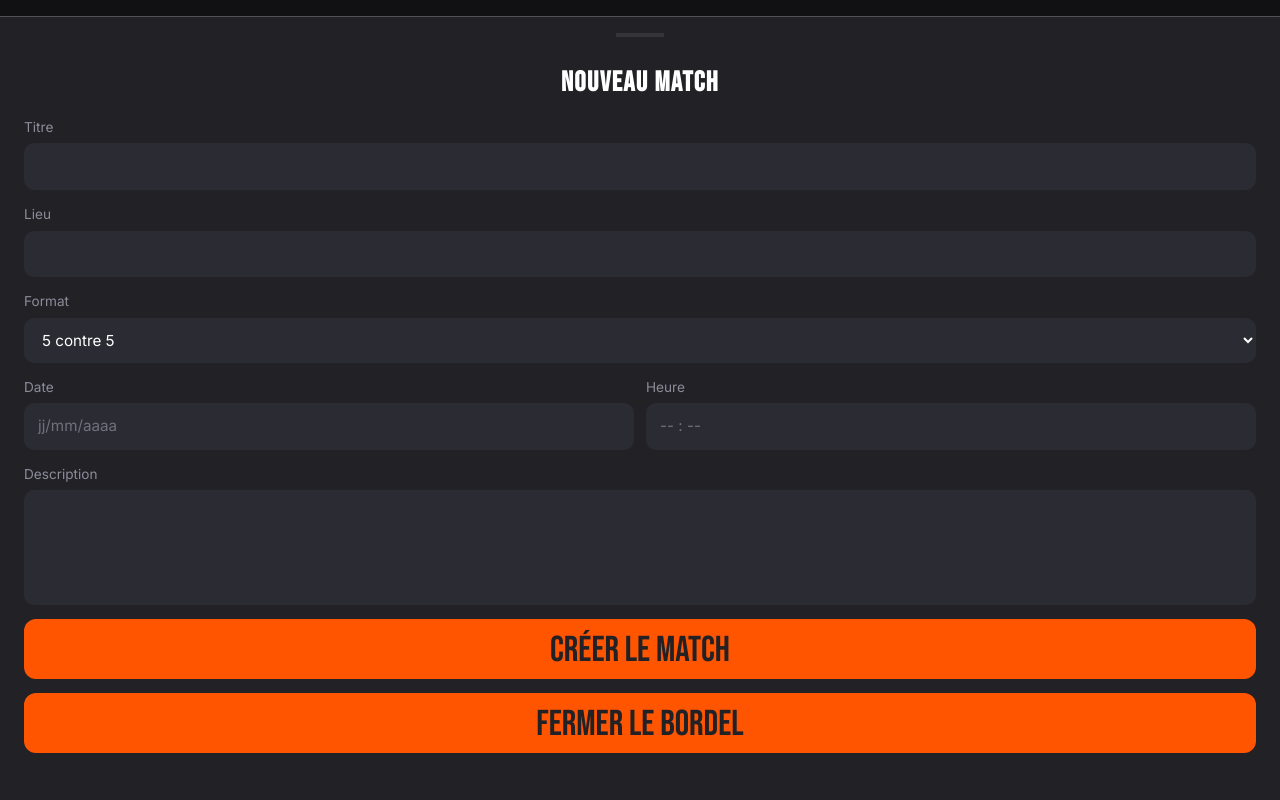
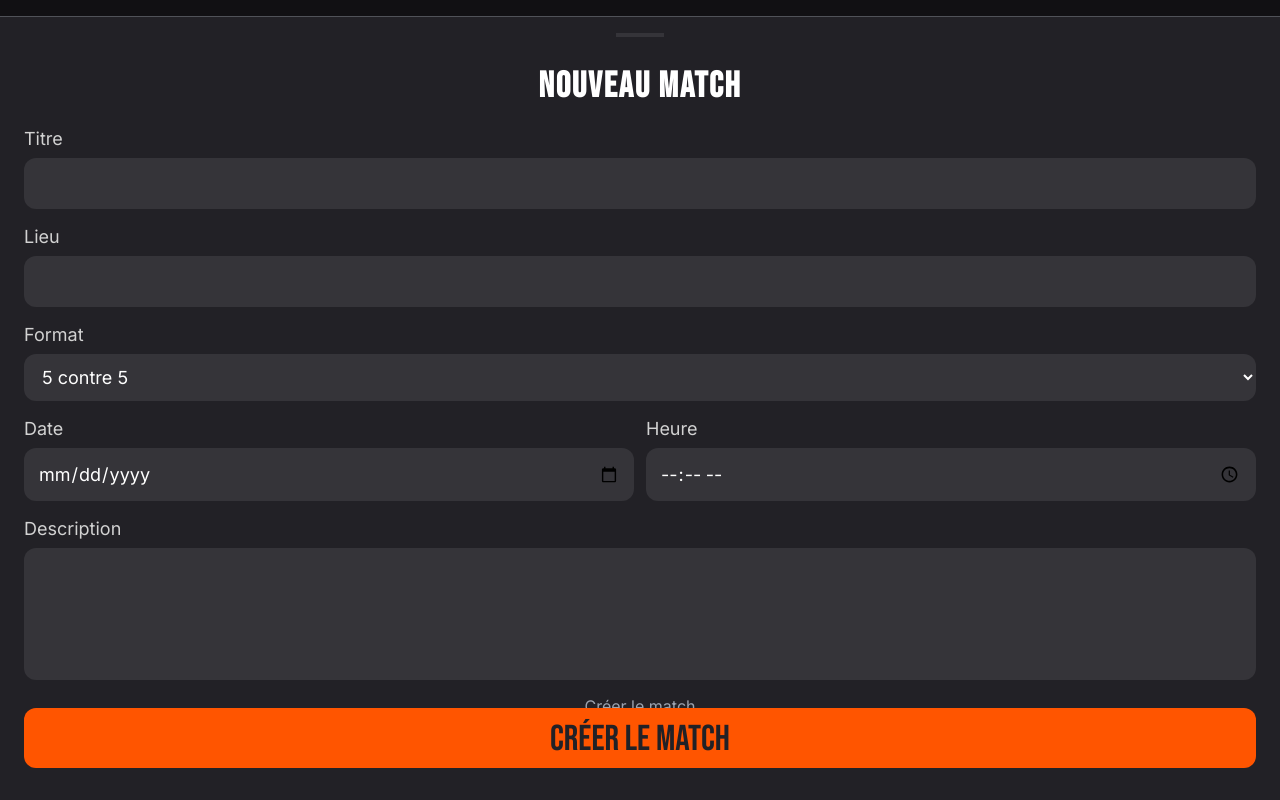
Before and after one commit to radji-yanis/R1T, a React (Vite) app in the folder front/: page /mes-matchs in a window 1280 px wide. Both pictures are taken after a click on the button "Ouvrir Slide". Built offline with nearby package versions, Linux system fonts and the light colour scheme.

Commit message:
feat screen CreateDrawer

```diff
--- a/front/src/api/rencontres.js
+++ b/front/src/api/rencontres.js
@@ -19,3 +19,17 @@ export async function getRencontreById(id) {
 
   return response.json();
 }
+
+export async function createRencontre(data) {
+  const response = await fetch(`${BASE_URL}/rencontres/create/`, {
+    method: "POST",
+    headers: { "Content-Type": "application/json" },
+    body: JSON.stringify(data),
+  });
+
+  if (!response.ok) {
+    throw new Error(`Erreur HTTP ${response.status}`);
+  }
+
+  return response.json();
+}
--- /dev/null
+++ b/front/src/components/CreateDrawer/CreateDrawer.jsx
@@ -0,0 +1,96 @@
+import styles from "./CreateDrawer.module.css";
+import BottomDrawer from "../BottomDrawer/BottomDrawer";
+import Button from "../Button/Button";
+import { createRencontre } from "../../api/rencontres";
+import { useToast } from "../ToastNotification/ToastNotification";
+
+const stickyFooter = (
+  <Button type="submit" form="matchForm" className="btn-submit">
+    CRÉER LE MATCH
+  </Button>
+);
+
+export default function CreateDrawer(props) {
+  const { openedDrawer, setOpenedDrawer } = props;
+
+  const toast = useToast();
+
+  const handleSubmit = async (e) => {
+    e.preventDefault();
+
+    const formData = new FormData(e.target);
+
+    const data = Object.fromEntries(formData.entries());
+    data.date_heure = `${data.date} ${data.time}`;
+    //temporaire
+    data.organisateur_id = 1;
+    data.latitude = 10;
+    data.longitude = 10;
+
+    createRencontre(data);
+
+    toast.success(`Match créé avec succès`);
+
+    setOpenedDrawer(false);
+  };
+
+  return (
+    <>
+      <BottomDrawer
+        stickyFooter={stickyFooter}
+        open={openedDrawer}
+        setOpen={setOpenedDrawer}
+      >
+        <h2 className={styles.drawerTitle}>NOUVEAU MATCH</h2>
+        <form
+          id="matchForm"
+          className={styles.matchForm}
+          onSubmit={handleSubmit}
+        >
+          <div className={styles.formGroup}>
+            <label>Titre</label>
+            <input name="titre" type="text" placeholder="" required />
+          </div>
+
+          <div className={styles.formGroup}>
+            <label>Lieu</label>
+            <input name="lieu" type="text" placeholder="" required />
+          </div>
+
+          <div className={styles.formGroup}>
+            <label>Format</label>
+            <div className="select-wrapper">
+              <select name="format" defaultValue="5 contre 5">
+                <option value="foot5">5 contre 5</option>
+                <option value="foot7">7 contre 7</option>
+                <option value="foot11">11 contre 11</option>
+              </select>
+            </div>
+          </div>
+
+          <div className={styles.formRow}>
+            <div className={styles.formGroup}>
+              <label>Date</label>
+              <input
+                name="date"
+                type="date"
+                placeholder="jj/mm/aaaa"
+                required
+              />
+            </div>
+            <div className={styles.formGroup}>
+              <label>Heure</label>
+              <input name="time" type="time" placeholder="-- : --" required />
+            </div>
+          </div>
+
+          <div className={styles.formGroup}>
+            <label>Description</label>
+            <textarea name="description" placeholder="" rows={4} />
+          </div>
+          <button type="submit">Créer le match</button>
+        </form>
+      </BottomDrawer>
+    </>
+  );
+}
--- /dev/null
+++ b/front/src/components/CreateDrawer/CreateDrawer.module.css
@@ -0,0 +1,74 @@
+.drawerTitle {
+  text-align: center;
+  font-size: 36px;
+  font-weight: 800;
+  margin: 0 0 20px;
+}
+
+.matchForm {
+  display: flex;
+  flex-direction: column;
+  gap: 14px;
+}
+
+.formGroup {
+  display: flex;
+  flex-direction: column;
+  gap: 6px;
+  flex: 1;
+}
+
+.formRow {
+  display: flex;
+  gap: 12px;
+}
+
+.formGroup label {
+  font-size: 18px;
+  color: var(--light-grey);
+}
+
+.formGroup input,
+.formGroup select,
+.formGroup textarea {
+  width: 100%;
+  background-color: var(--dark-grey);
+  border: none;
+  border-radius: 12px;
+  padding: 12px 14px;
+  color: #fff;
+  font-size: 18px;
+  box-sizing: border-box;
+  font-family: inherit;
+}
+
+.formGroup input::placeholder,
+.formGroup textarea::placeholder {
+  color: var(--placeholder);
+}
+
+.formGroup textarea {
+  resize: none;
+}
+
+.btn-submit {
+  width: 100%;
+  background-color: var(--danger);
+  color: var(--background);
+  border: none;
+  border-radius: 10px;
+  padding: 14px;
+  font-size: 1.15rem;
+  font-weight: 900;
+  cursor: pointer;
+  margin-top: 10px;
+}
+
+.btn-cancel {
+  background: none;
+  color: var(--light-grey);
+  border: none;
+  font-size: 0.85rem;
+  cursor: pointer;
+  text-decoration: underline;
+}
--- a/front/src/pages/MesMatchs.jsx
+++ b/front/src/pages/MesMatchs.jsx
@@ -1,8 +1,7 @@
-import { useState, useEffect } from "react";
+import { useState } from "react";
 import Header from "../components/Header/Header";
+import CreateDrawer from "../components/CreateDrawer/CreateDrawer";
 import Button from "../components/Button/Button";
-import BottomDrawer from "../components/BottomDrawer/BottomDrawer";
-import "./MesMatchs.css";
 
 export default function MesMatchs() {
   const [openedDrawer, setOpenedDrawer] = useState(false);
@@ -15,66 +14,7 @@ export default function MesMatchs() {
     <>
       <Header titre="Mes matchs" />
       <Button onClick={switchDrawer}>Ouvrir Slide</Button>
-
-      <BottomDrawer open={openedDrawer} setOpen={setOpenedDrawer}>
-        <h2 className="drawer-title">NOUVEAU MATCH</h2>
-        <form
-          className="match-form"
-          onSubmit={(e) => {
-            e.preventDefault();
-            setOpenedDrawer(false);
-          }}
-        >
-          <div className="form-group">
-            <label>Titre</label>
-            <input type="text" placeholder="" required />
-          </div>
-
-          <div className="form-group">
-            <label>Lieu</label>
-            <input type="text" placeholder="" required />
-          </div>
-
-          <div className="form-group">
-            <label>Format</label>
-            <div className="select-wrapper">
-              <select defaultValue="5 contre 5">
-                <option value="5 contre 5">5 contre 5</option>
-                <option value="7 contre 7">7 contre 7</option>
-                <option value="11 contre 11">11 contre 11</option>
-              </select>
-            </div>
-          </div>
-
-          <div className="form-row">
-            <div className="form-group">
-              <label>Date</label>
-              <input type="text" placeholder="jj/mm/aaaa" required />
-            </div>
-            <div className="form-group">
-              <label>Heure</label>
-              <input type="text" placeholder="-- : --" required />
-            </div>
-          </div>
-
-          <div className="form-group">
-            <label>Description</label>
-            <textarea placeholder="" rows={4} />
-          </div>
-
-          <Button type="submit" className="btn-submit">
-            CRÉER LE MATCH
-          </Button>
-
-          <Button
-            type="button"
-            className="btn-cancel"
-            onClick={() => setOpenedDrawer(false)}
-          >
-            fermer le bordel
-          </Button>
-        </form>
-      </BottomDrawer>
+      <CreateDrawer setOpenedDrawer={setOpenedDrawer} openedDrawer={openedDrawer} />
     </>
   );
 }
```
Lines whose indentation alone changed are shown as unchanged.
